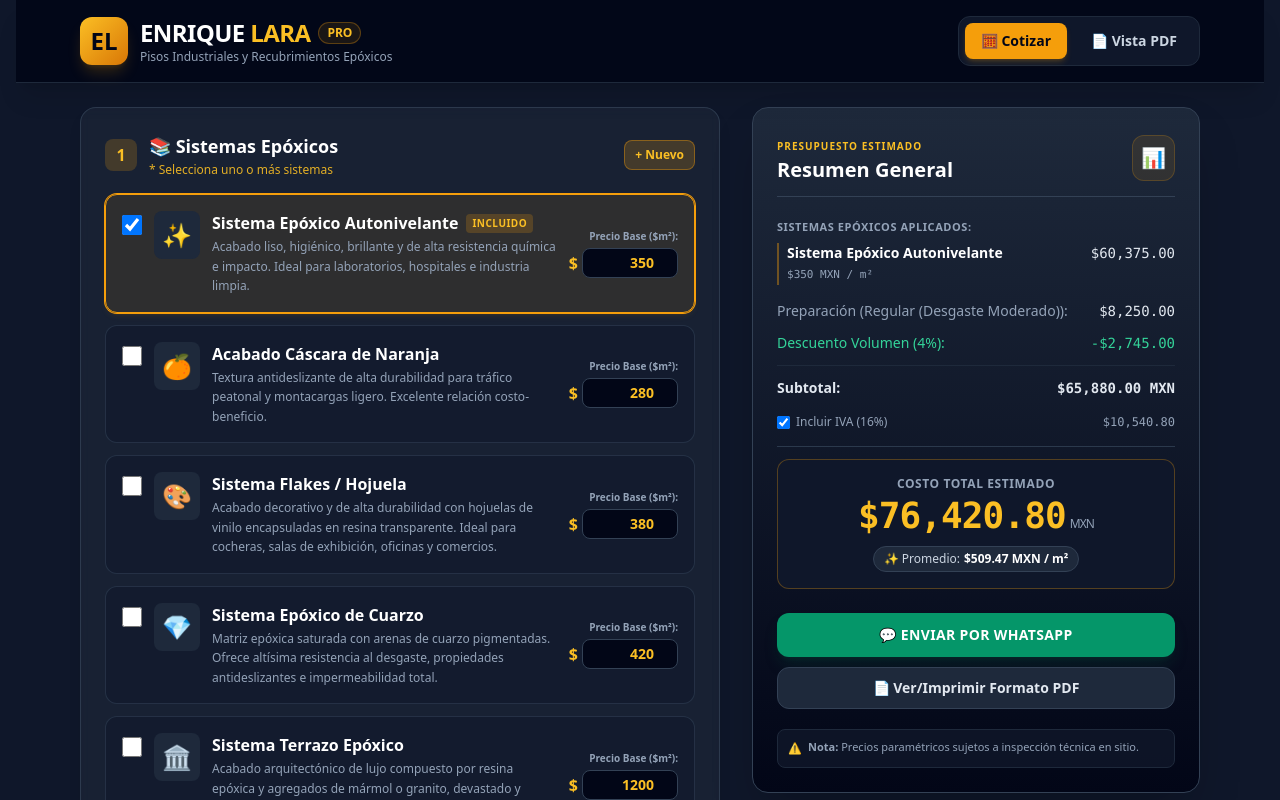
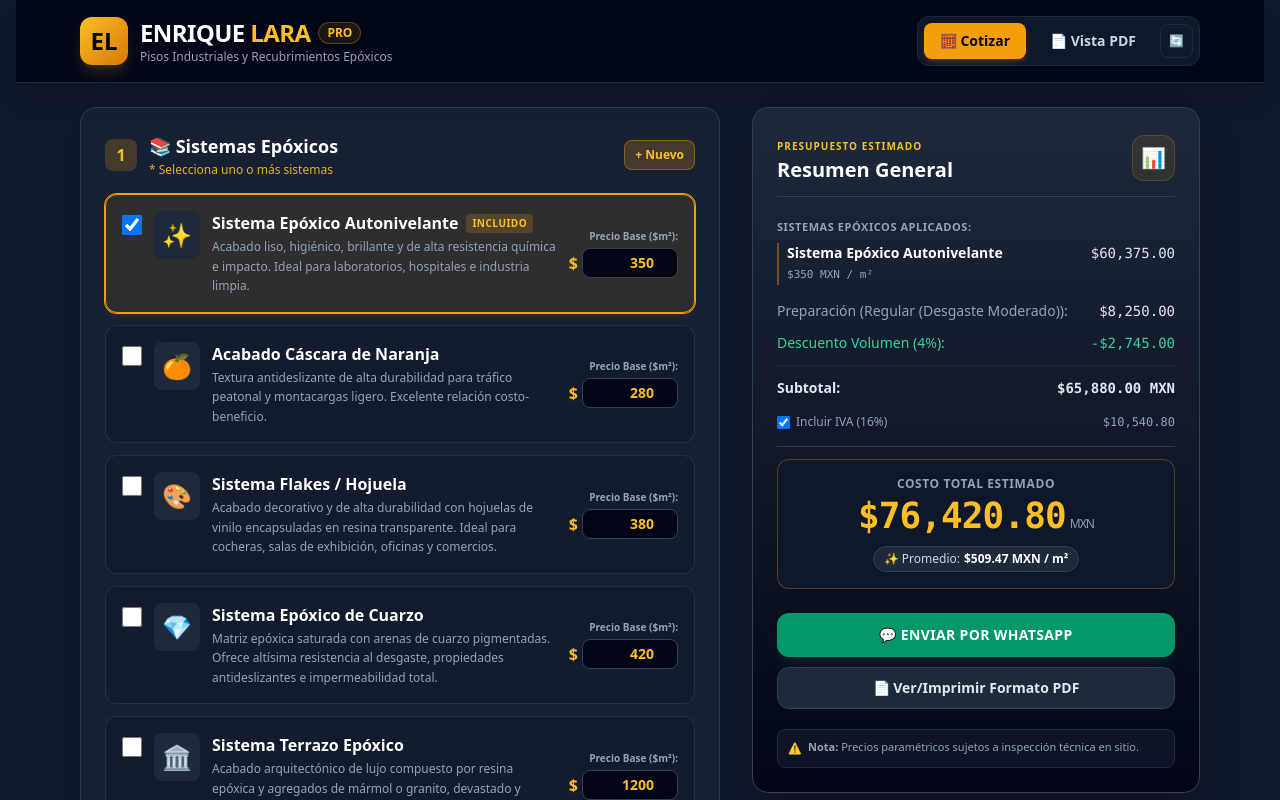
Before and after one commit to kikelara12333-jpg/cotizador-lara, a React (Vite) app: page / in a window 1280 px wide. Shown: the top 800 px of the page. Built offline with nearby package versions, Linux system fonts and the light colour scheme; the HTML template or start-up script is replaced by a standard one.

Commit message:
Boton de reset

```diff
--- a/src/App.jsx
+++ b/src/App.jsx
@@ -186,7 +186,13 @@ export default function App() {
       return DEFAULT_SERVICES;
     }
   });
-
+const handleResetApp = () => {
+    if (window.confirm('¿Deseas restablecer el catálogo al estado maestro? Se actualizarán los servicios con los cambios más recientes.')) {
+      localStorage.removeItem('el_custom_services');
+      localStorage.removeItem('el_custom_extras');
+      window.location.reload();
+    }
+  };
   const [extrasOptions, setExtrasOptions] = useState(() => {
     try {
       const saved = localStorage.getItem('el_custom_extras');
@@ -623,6 +629,14 @@ _Generado desde Cotizador Enrique Lara._`;
             >
               📄 Vista PDF
             </button>
+            <button
+        type="button"
+        onClick={handleResetApp}
+        title="Restablecer catálogo maestro"
+        className="p-2 rounded-lg text-slate-400 hover:text-amber-400 hover:bg-slate-800 transition text-xs font-semibold flex items-center gap-1 border border-slate-800 hover:border-amber-500/40"
+      >
+        🔄
+      </button>
           </div>
         </div>
       </header>
```
